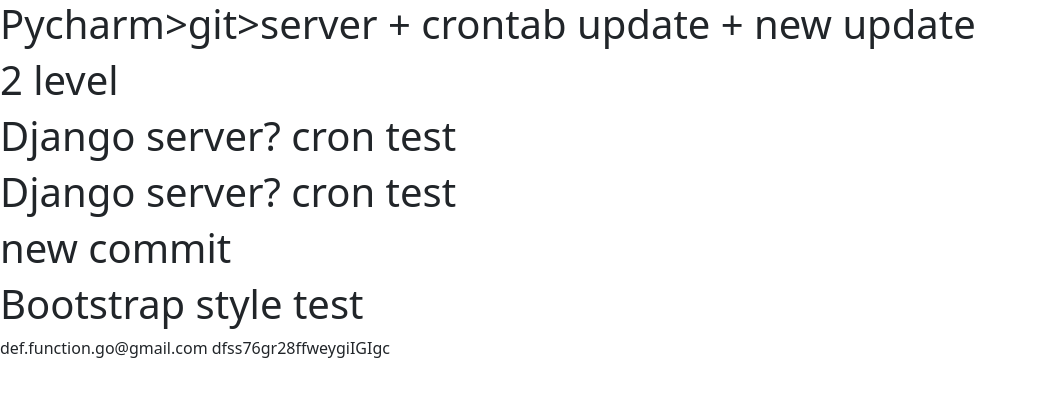
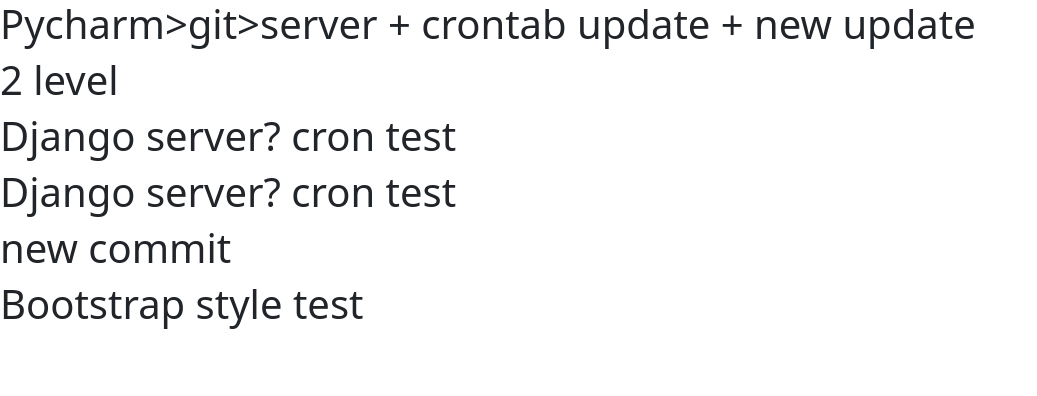
Before and after one commit to cheeeezy/webservertest, a plain HTML site: page index.html in a window 1280 px wide. Shown: the whole page, without its empty margins (0-1037 px from the left). Drawn offline with nearby package versions, Linux system fonts and the light colour scheme.

Commit message:
initial commit with index.html

```diff
--- a/index.html
+++ b/index.html
@@ -16,6 +16,3 @@
 <h1>Bootstrap style test</h1>
 </body>
 </html>
-
-def.function.go@gmail.com
-dfss76gr28ffweygiIGIgc
```
